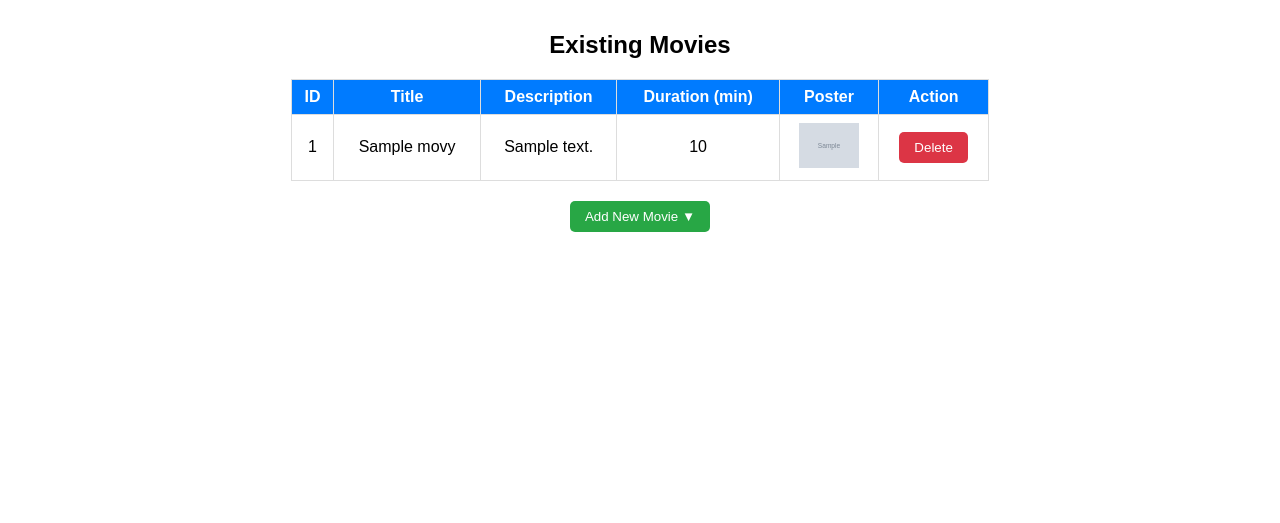
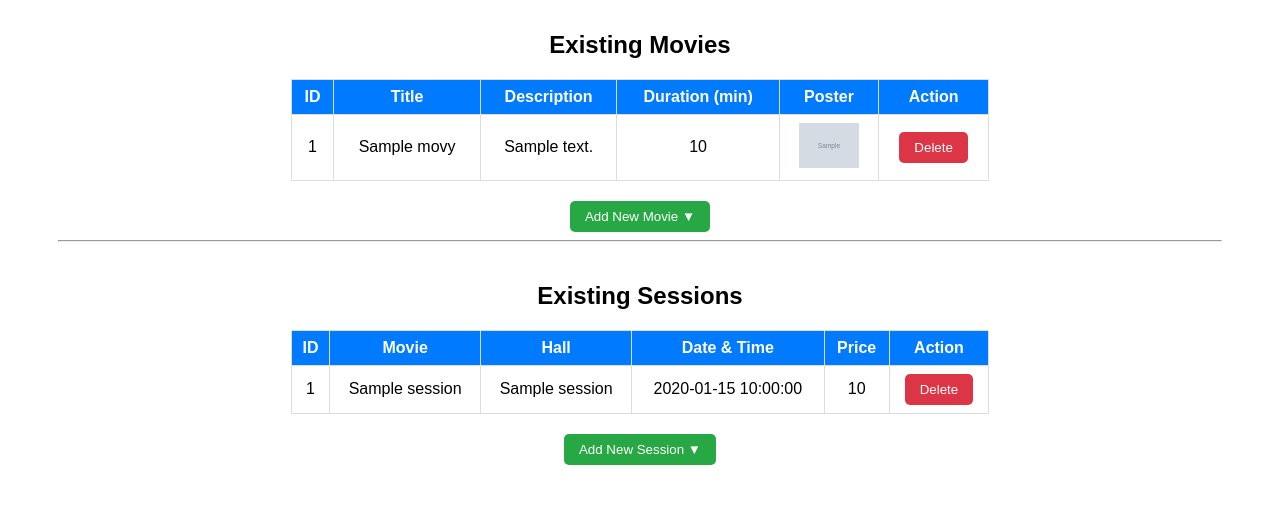
Before and after one commit to daytimeserg0/cinema_booking, a Flask app: page /admin in a window 1280 px wide. Shown: the part 432-955 px from the top of the page. Before the commit the page ends 664 px from the top, so only its background shows below. Run offline with Flask 3, Linux system fonts and the light colour scheme; the visitor is signed in with stand-in values (Sample User, id 1); grey boxes marked "Sample" are stand-in pictures; one stand-in notice (Sample message) is shown; a database or web service that is not in the repository returns one stand-in record (values such as "Sample title"); some libraries are stand-ins or nearby versions.

Commit message:
adding sessions list and <add/delete session> to admin panel

```diff
--- a/app.py
+++ b/app.py
@@ -141,8 +141,8 @@ def admin_panel():
             cur.execute("DELETE FROM halls WHERE id = %s;", (hall_id,))
             conn.commit()
             flash("Hall deleted successfully!", "delete_hall_success")
-            cur.close()
-            conn.close()
+            #cur.close()
+            #conn.close()
             return redirect(url_for("admin_panel"))
 
         # ---------------- ADD MOVIE ----------------
@@ -152,7 +152,6 @@ def admin_panel():
             duration = request.form["duration"]
             poster_file = request.files.get("poster")
 
-            #poster_path = None
             if poster_file and allowed_file(poster_file.filename):
                 filename = secure_filename(poster_file.filename)
                 poster_path = os.path.join(app.config["UPLOAD_FOLDER"], filename)
@@ -191,6 +190,40 @@ def admin_panel():
             flash("Movie deleted successfully!", "delete_movie_success")
             return redirect(url_for("admin_panel"))
 
+        # ---------------- ADD SESSION ----------------
+        if request.method == "POST" and "add_session" in request.form:
+            movie_id = request.form["movie_id"]
+            hall_id = request.form["hall_id"]
+            datetime_val = request.form["datetime"]
+            price = request.form["price"]
+
+            # Check if a session already exists
+            cur.execute("""
+                SELECT * FROM sessions
+                WHERE movie_id = %s AND hall_id = %s AND datetime = %s;
+            """, (movie_id, hall_id, datetime_val))
+            existing_session = cur.fetchone()
+
+            if existing_session:
+                flash("A session for this movie, hall, and time already exists!", "add_session_error")
+            else:
+                cur.execute(
+                    "INSERT INTO sessions (movie_id, hall_id, datetime, price) VALUES (%s, %s, %s, %s);",
+                    (movie_id, hall_id, datetime_val, price)
+                )
+                conn.commit()
+                flash("Session added successfully!", "add_session_success")
+
+            return redirect(url_for("admin_panel"))
+
+        # ---------------- DELETE SESSION ----------------
+        if request.method == "POST" and "delete_session" in request.form:
+            session_id = request.form["delete_session"]
+            cur.execute("DELETE FROM sessions WHERE id = %s;", (session_id,))
+            conn.commit()
+            flash("Session deleted successfully!", "delete_session_success")
+            return redirect(url_for("admin_panel"))
+
         # ---------------- FETCH DATA ----------------
         cur.execute("SELECT id, name, rows, seats_per_row FROM halls ORDER BY id;")
         halls = cur.fetchall()
@@ -198,13 +231,22 @@ def admin_panel():
         cur.execute("SELECT id, title, description, duration, poster FROM movies ORDER BY id;")
         movies = cur.fetchall()
 
+        cur.execute("""
+        SELECT s.id, m.title, h.name, s.datetime, s.price
+        FROM sessions s
+        JOIN movies m ON s.movie_id = m.id
+        JOIN halls h ON s.hall_id = h.id
+        ORDER BY s.id;
+        """)
+        sessions = cur.fetchall()
+
         cur.close()
         conn.close()
     except Exception as e:
         flash(f"Error: {e}", "error")
-        halls, movies = [], []
+        halls, movies, sessions = [], [], []
 
-    return render_template("admin.html", halls=halls, movies=movies)
+    return render_template("admin.html", halls=halls, movies=movies, sessions=sessions)
 
 
 
--- a/static/admin.css
+++ b/static/admin.css
@@ -1,5 +1,5 @@
 /* Add Hall button */
-button.add_hall {
+button[class^="add_"] {
     padding: 8px 15px;
     background-color: #28a745;
     color: white;
@@ -8,12 +8,12 @@ button.add_hall {
     cursor: pointer;
 }
 
-button.add_hall:hover {
+button[class^="add_"]:hover {
     background-color: #218838;
 }
 
-/* Delete Hall button */
-button.delete_hall {
+/* Buttons with class starting with delete_ */
+button[class^="delete_"] {
     padding: 8px 15px;
     background-color: #dc3545;
     color: white;
@@ -22,6 +22,6 @@ button.delete_hall {
     cursor: pointer;
 }
 
-button.delete_hall:hover {
+button[class^="delete_"]:hover {
     background-color: #c82333;
 }
--- a/static/style.css
+++ b/static/style.css
@@ -19,30 +19,15 @@ input {
     color: #333;
 }
 
-/* success message */
-.message.add_hall_success {
+/* Success messages */
+.message[class^="add_"].success,
+.message[class^="delete_"].success {
     color: green;
 }
 
-/* success message */
-.message.delete_hall_success {
-    color: green;
-}
-
-.message.add_movie_success {
-    color: green;
-}
-
-.message.delete_movie_success {
-    color: green;
-}
-
-/* error message */
-.message.add_hall_error {
-    color: red;
-}
-
-.message.add_movie_error {
+/* Error messages */
+.message[class^="add_"].error,
+.message[class^="delete_"].error {
     color: red;
 }
 
--- a/templates/admin.html
+++ b/templates/admin.html
@@ -113,7 +113,7 @@
                     </td>
                     <td>
                         <form method="POST" style="display:inline;">
-                        <button type="submit" name="delete_movie" class="delete_hall" value="{{ movie[0] }}" onclick="return confirm('Are you sure you want to delete this movie?');">
+                            <button type="submit" name="delete_movie" class="delete_movie" value="{{ movie[0] }}" onclick="return confirm('Are you sure you want to delete this movie?');">
                                 Delete
                             </button>
                         </form>
@@ -136,7 +136,7 @@
     {% endwith %}
 
     <!-- Button to show movie form -->
-    <button id="showAddMovieForm" class="add_hall">Add New Movie ▼</button>
+    <button id="showAddMovieForm" class="add_movie">Add New Movie ▼</button>
 
     <div id="addMovieForm" style="display:none; margin-top: 20px;">
         <form method="POST" enctype="multipart/form-data">
@@ -144,7 +144,83 @@
             <textarea name="description" placeholder="Description" rows="3" cols="30" required></textarea><br>
             <input type="number" name="duration" placeholder="Duration (minutes)" min="1" required><br>
             <input type="file" name="poster" accept="image/*"><br><br>
-            <button type="submit" name="add_movie" class="add_hall">Submit</button>
+            <button type="submit" name="add_movie" class="add_movie">Submit</button>
+        </form>
+    </div>
+
+    <!-- ---------------- SESSIONS SECTION ---------------- -->
+    <hr>
+    <h2>Existing Sessions</h2>
+    {% with messages = get_flashed_messages(with_categories=true) %}
+        {% if messages %}
+            {% for category, msg in messages %}
+                {% if category.startswith('delete_session_') %}
+                    <div class="message {{ category }}">{{ msg }}</div>
+                {% endif %}
+            {% endfor %}
+        {% endif %}
+    {% endwith %}
+
+    {% if sessions %}
+        <table>
+            <tr>
+                <th>ID</th>
+                <th>Movie</th>
+                <th>Hall</th>
+                <th>Date & Time</th>
+                <th>Price</th>
+                <th>Action</th>
+            </tr>
+            {% for s in sessions %}
+                <tr>
+                    <td>{{ s[0] }}</td>
+                    <td>{{ s[1] }}</td>
+                    <td>{{ s[2] }}</td>
+                    <td>{{ s[3] }}</td>
+                    <td>{{ s[4] }}</td>
+                    <td>
+                        <form method="POST" style="display:inline;">
+                            <button type="submit" name="delete_session" class="delete_session" value="{{ s[0] }}" onclick="return confirm('Are you sure?');">
+                                Delete
+                            </button>
+                        </form>
+                    </td>
+                </tr>
+            {% endfor %}
+        </table>
+    {% else %}
+        <p>No sessions available.</p>
+    {% endif %}
+
+    {% with messages = get_flashed_messages(with_categories=true) %}
+        {% if messages %}
+            {% for category, msg in messages %}
+                {% if category.startswith('add_session_') %}
+                    <div class="message {{ category }}">{{ msg }}</div>
+                {% endif %}
+            {% endfor %}
+        {% endif %}
+    {% endwith %}
+
+    <button id="showAddSessionForm" class="add_session">Add New Session ▼</button>
+
+    <div id="addSessionForm" style="display:none; margin-top:20px;">
+      <form method="POST">
+        <select name="movie_id" required>
+          {% for movie in movies %}
+            <option value="{{ movie[0] }}">{{ movie[1] }}</option>
+          {% endfor %}
+        </select><br>
+
+        <select name="hall_id" required>
+          {% for hall in halls %}
+          <option value="{{ hall[0] }}">{{ hall[1] }}</option>
+          {% endfor %}
+        </select><br>
+
+        <input type="datetime-local" name="datetime" required><br>
+        <input type="number" step="0.01" name="price" placeholder="Price" required><br><br>
+        <button type="submit" name="add_session" class="add_session">Submit</button>
       </form>
     </div>
 
@@ -168,6 +244,15 @@
             formMovie.style.display = isHidden ? 'block' : 'none';
             btnMovie.textContent = isHidden ? "Hide Form ▲" : "Add New Movie ▼";
         });
+
+        // Toggle session form
+        const btnSession = document.getElementById('showAddSessionForm');
+        const formSession = document.getElementById('addSessionForm');
+        btnSession.addEventListener('click', function() {
+            const isHidden = formSession.style.display === 'none';
+            formSession.style.display = isHidden ? 'block' : 'none';
+            btnSession.textContent = isHidden ? "Hide Form ▲" : "Add New Session ▼";
+        });
     </script>
 
 </body>
```
Lines whose indentation alone changed are shown as unchanged.
